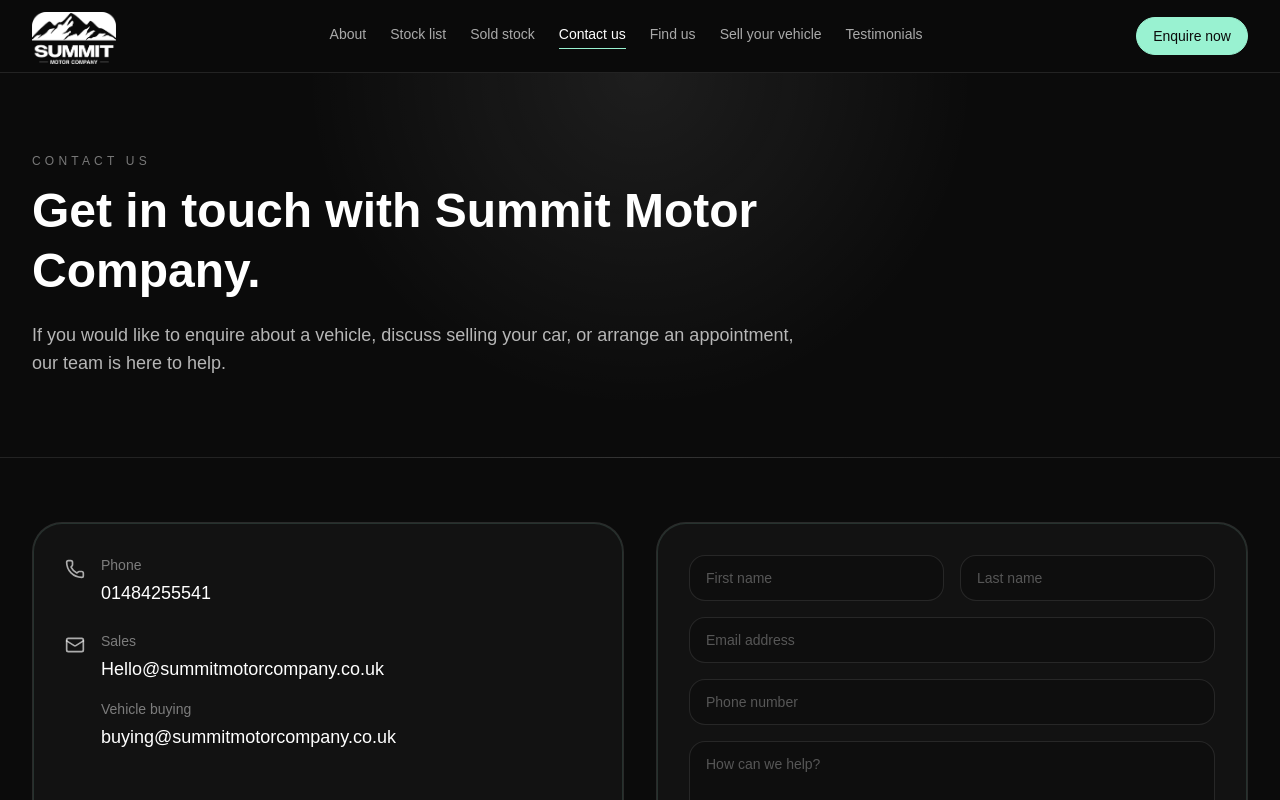
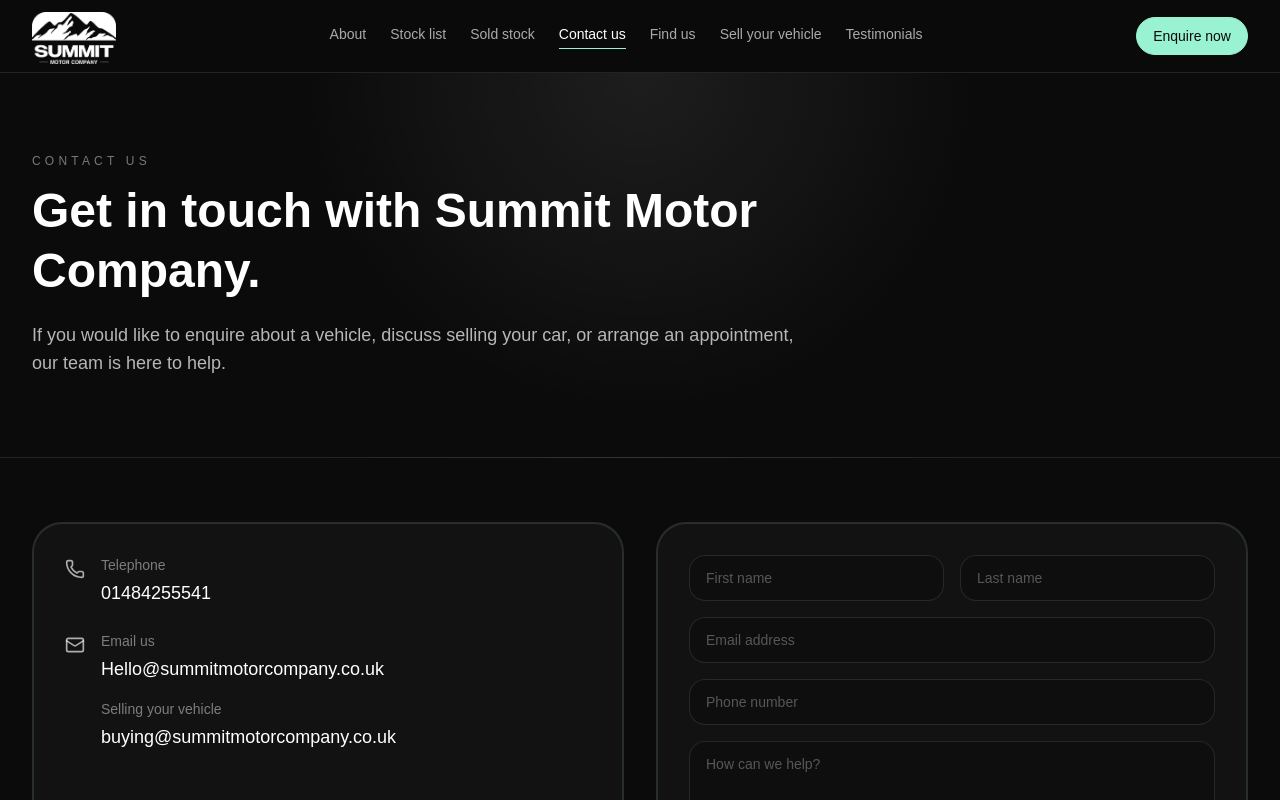
Before and after one commit to alexcowper20-del/summit-motor-company, a Next.js app: page / in a window 1280 px wide. Both pictures are taken after a click on the button "Enquire now". Shown: the top 800 px of the page. Built offline with nearby package versions, Linux system fonts and the light colour scheme.

Commit message:
refine secondary site copy

```diff
--- a/app/page.tsx
+++ b/app/page.tsx
@@ -289,7 +289,7 @@ function Shell({ children, title, eyebrow, intro }: ShellProps) {
               </p>
             </div>
             <div>
-              <h3 className="font-semibold text-white">Quick links</h3>
+              <h3 className="font-semibold text-white">Explore</h3>
               <div className="mt-4 grid gap-2">
                 {pageLinks.map(([key, label]) => (
                   <button key={key} onClick={() => goToPage(key)} className="text-left hover:text-[#99f2d1]">
@@ -299,7 +299,7 @@ function Shell({ children, title, eyebrow, intro }: ShellProps) {
               </div>
             </div>
             <div>
-              <h3 className="font-semibold text-white">Contact</h3>
+              <h3 className="font-semibold text-white">Get in touch</h3>
               <div className="mt-4 space-y-2 leading-6">
                 <p>{contactDetails.phone}</p>
                 <p>{contactDetails.sales}</p>
@@ -307,7 +307,7 @@ function Shell({ children, title, eyebrow, intro }: ShellProps) {
               </div>
             </div>
             <div>
-              <h3 className="font-semibold text-white">Visit us</h3>
+              <h3 className="font-semibold text-white">Our showroom</h3>
               <div className="mt-4 space-y-1 leading-6">
                 {contactDetails.address.map((line) => (
                   <p key={line}>{line}</p>
@@ -421,7 +421,7 @@ function StockCard({ car, hidePrice = false }: { car: any; hidePrice?: boolean }
               <h2 className="mt-3 text-3xl font-semibold md:text-4xl">Featured vehicles</h2>
             </div>
             <button onClick={() => goToPage("stock")} className="hidden text-sm text-white/75 hover:text-[#99f2d1] md:block">
-              View all stock
+              Browse all stock
             </button>
           </div>
           <div className="grid gap-6 lg:grid-cols-3">
@@ -605,16 +605,16 @@ function StockCard({ car, hidePrice = false }: { car: any; hidePrice?: boolean }
                 <div className="flex items-start gap-4">
                   <Phone className="mt-1 h-5 w-5 text-white/65" />
                   <div>
-                    <p className="text-sm text-white/45">Phone</p>
+                    <p className="text-sm text-white/45">Telephone</p>
                     <p className="mt-1 text-lg font-medium">{contactDetails.phone}</p>
                   </div>
                 </div>
                 <div className="flex items-start gap-4">
                   <Mail className="mt-1 h-5 w-5 text-white/65" />
                   <div>
-                    <p className="text-sm text-white/45">Sales</p>
+                    <p className="text-sm text-white/45">Email us</p>
                     <p className="mt-1 text-lg font-medium">{contactDetails.sales}</p>
-                    <p className="mt-4 text-sm text-white/45">Vehicle buying</p>
+                    <p className="mt-4 text-sm text-white/45">Selling your vehicle</p>
                     <p className="mt-1 text-lg font-medium">{contactDetails.buying}</p>
                   </div>
                 </div>
@@ -661,7 +661,7 @@ function StockCard({ car, hidePrice = false }: { car: any; hidePrice?: boolean }
               <div className="flex items-start gap-4">
                 <MapPin className="mt-1 h-5 w-5 text-white/65" />
                 <div>
-                  <p className="text-sm text-white/45">Showroom address</p>
+                  <p className="text-sm text-white/45">Our address</p>
                   <div className="mt-2 space-y-1 text-lg font-medium">
                     {contactDetails.address.map((line) => (
                       <p key={line}>{line}</p>
@@ -715,7 +715,7 @@ function StockCard({ car, hidePrice = false }: { car: any; hidePrice?: boolean }
               className="rounded-[30px] border border-white/10 bg-white/[0.03] p-8"
               style={{ boxShadow: `inset 0 0 0 1px ${ACCENT_SOFT}` }}
             >
-              <h2 className="text-2xl font-semibold">Why sell through us?</h2>
+              <h2 className="text-2xl font-semibold">Why sell through Summit?</h2>
               <div className="mt-6 grid gap-4">
                 {[
                   "Fast response from our team",
@@ -781,7 +781,7 @@ function StockCard({ car, hidePrice = false }: { car: any; hidePrice?: boolean }
                   ))}
                 </div>
                 <p className="mt-5 text-lg leading-8 text-white/82">“{item.text}”</p>
-                <p className="mt-6 text-sm font-medium text-white/55">{item.name}</p>
+                <p className="mt-6 text-sm font-medium text-white/55">Verified customer</p>
               </article>
             ))}
           </div>
```
